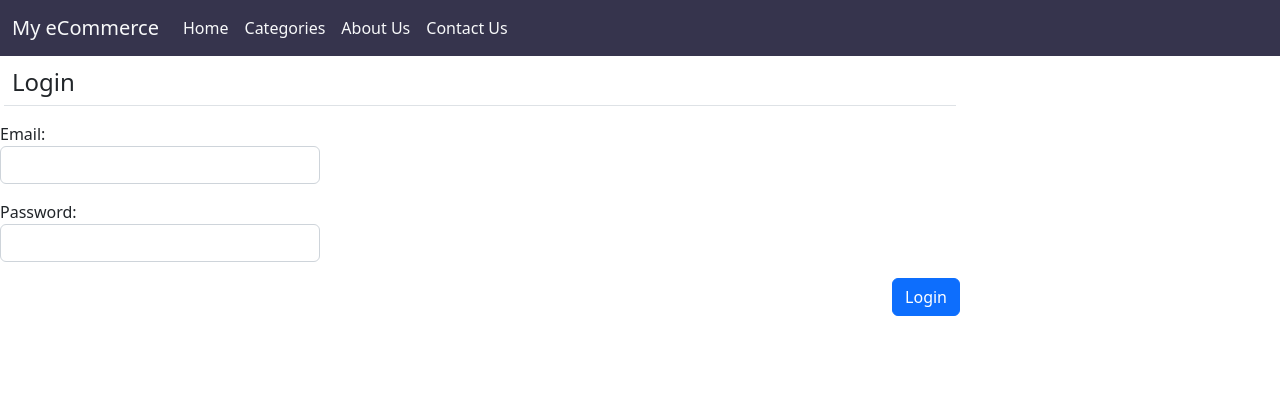
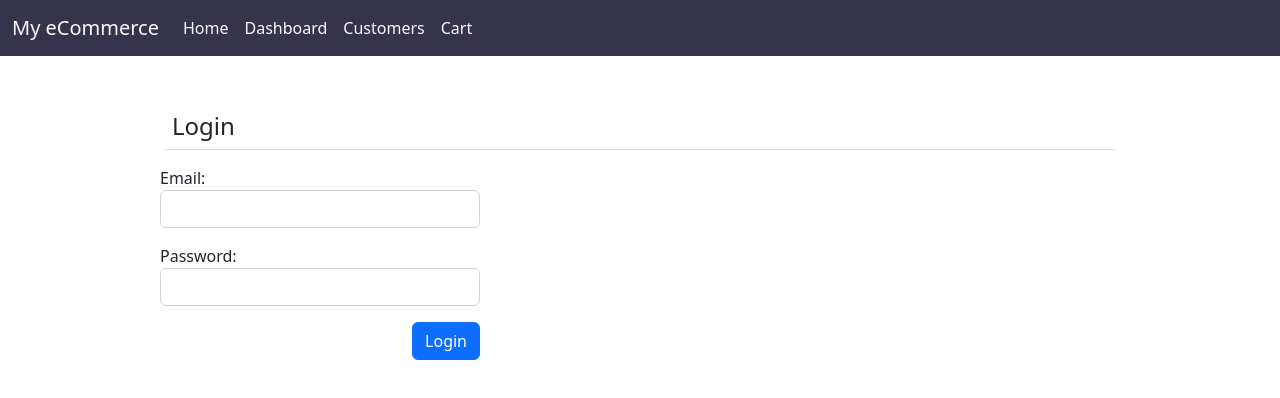
Before and after one commit to shivam-ssllp/react, a React (Create React App) app in the folder my-first-app/: page / in a window 1280 px wide. Shown: the top 398 px of the page. Built offline with nearby package versions, Linux system fonts and the light colour scheme.

Commit message:
sec-8 started

```diff
--- a/my-first-app/package.json
+++ b/my-first-app/package.json
@@ -11,6 +11,7 @@
     "json-server": "^0.17.1",
     "react": "^18.2.0",
     "react-dom": "^18.2.0",
+    "react-router-dom": "^6.6.1",
     "react-scripts": "5.0.1",
     "web-vitals": "^2.1.4"
   },
--- a/my-first-app/src/App.jsx
+++ b/my-first-app/src/App.jsx
@@ -1,16 +1,31 @@
 import React, { Component } from "react";
 // import MainContent from "./mainContent";
 import Navbar from "./navbar";
-// import ShoppingCart from "./shoppingCart";
 import Form from "./form";
+import MainContent from "./mainContent";
+import Dashboard from "./dashboard";
+import { Route, Routes } from "react-router";
+import { BrowserRouter } from "react-router-dom";
+import ShoppingCart from "./shoppingCart";
+import PageNotFound from "./pagenotfound";
 
 export default class App extends Component {
   render() {
     return (
-      <React.Fragment>
+      <BrowserRouter>
         <Navbar />
-        <Form />
-      </React.Fragment>
+        <Routes>
+          <Route path="/" element={<Form />} exact />
+          <Route path="/dashboard" element={<Dashboard />} exact />
+          <Route path="/customers" element={<MainContent />} exact />
+          <Route path="/cart" element={<ShoppingCart />} exact />
+          <Route path="*" element={<PageNotFound />} exact />
+        </Routes>
+        {/* <Route path="/dashboard" exact component={Dashboard} />
+        <Route path="/customers" exact component={MainContent} />
+        <Route path="/cart" exact component={ShoppingCart} /> */}
+      </BrowserRouter>
+      // <Form />
     );
   }
 }
--- /dev/null
+++ b/my-first-app/src/dashboard.jsx
@@ -0,0 +1,7 @@
+import React, { Component } from "react";
+
+export default class Dashboard extends Component {
+  render() {
+    return <h2>I am Good</h2>;
+  }
+}
--- a/my-first-app/src/form.jsx
+++ b/my-first-app/src/form.jsx
@@ -7,7 +7,7 @@ export default class Form extends Component {
   }
   render() {
     return (
-      <div className="col-lg-9">
+      <div className="col-lg-9 mx-auto my-5">
         <h4 className="m-1 p-2 border-bottom">Login</h4>
 
         {/* Email */}
@@ -37,6 +37,7 @@ export default class Form extends Component {
         </div>
 
         {/* Button */}
+        <div className="form-group form-row col-lg-4 my-3">
           {this.state.message}
           <button
             className="btn btn-primary float-end"
@@ -44,6 +45,7 @@ export default class Form extends Component {
           >
             Login
           </button>
+        </div>
       </div>
     );
   }
--- a/my-first-app/src/navbar.jsx
+++ b/my-first-app/src/navbar.jsx
@@ -1,5 +1,6 @@
 import React from "react";
 import { Component } from "react";
+import { Link } from "react-router-dom";
 import "./index.css";
 
 class NavBar extends Component {
@@ -28,28 +29,28 @@ class NavBar extends Component {
             >
               <ul className="navbar-nav me-auto mb-2 mb-lg-0">
                 <li className="nav-item">
-                  <a
+                  <Link
                     className="nav-link active text-light"
                     aria-current="page"
-                    href="#"
+                    to="/"
                   >
                     Home
-                  </a>
+                  </Link>
                 </li>
                 <li className="nav-item">
-                  <a className="nav-link text-light" href="#">
-                    Categories
-                  </a>
+                  <Link className="nav-link text-light" to="/dashboard">
+                    Dashboard
+                  </Link>
                 </li>
                 <li className="nav-item">
-                  <a className="nav-link text-light" href="#">
-                    About Us
-                  </a>
+                  <Link className="nav-link text-light" to="/customers">
+                    Customers
+                  </Link>
                 </li>
                 <li className="nav-item">
-                  <a className="nav-link text-light" href="#">
-                    Contact Us
-                  </a>
+                  <Link className="nav-link text-light" to="/cart">
+                    Cart
+                  </Link>
                 </li>
               </ul>
             </div>
--- /dev/null
+++ b/my-first-app/src/pagenotfound.jsx
@@ -0,0 +1,7 @@
+import React, { Component } from "react";
+
+export default class PageNotFound extends Component {
+  render() {
+    return <h1>Page Not Found</h1>;
+  }
+}
```
Also changed, not shown: 1 other file (tests, documents, lock files or other folders). Lines whose indentation alone changed are shown as unchanged.
